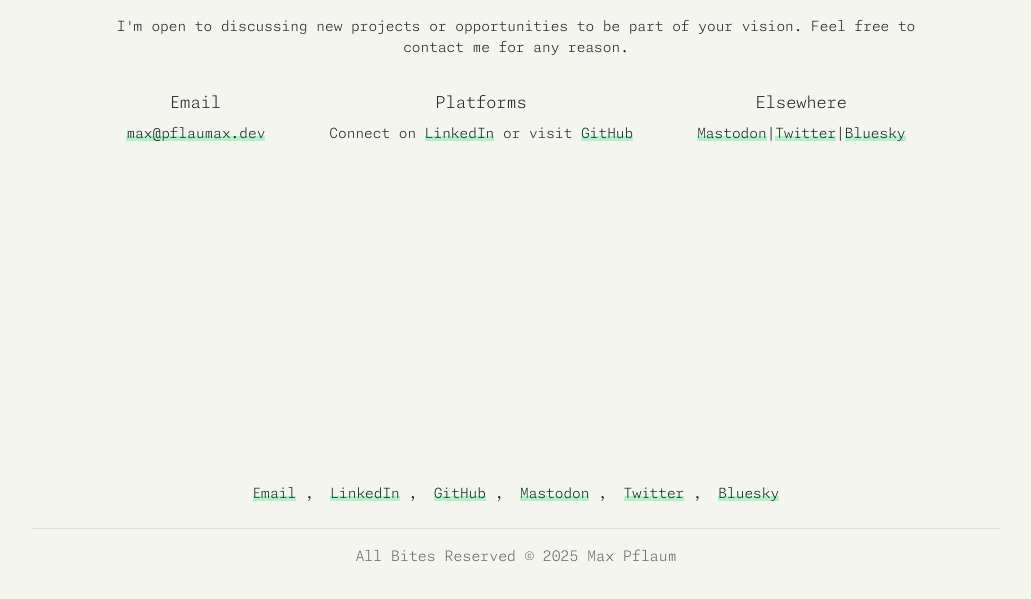
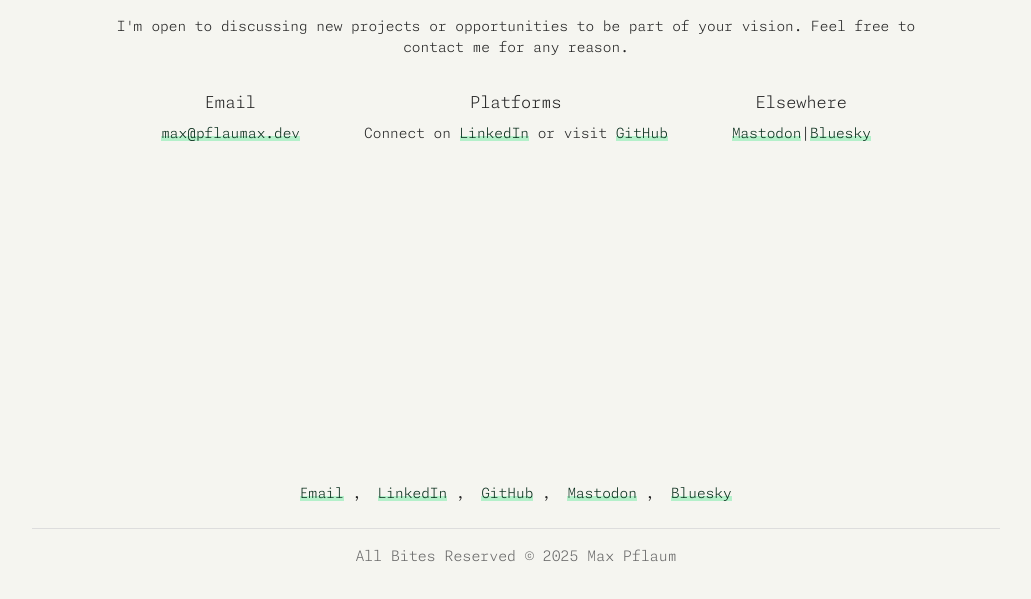
Before and after one commit to pflaumax/personal_website, a Django app: page /contact/ in a window 1280 px wide. Shown: the part 201-800 px from the top of the page, without its empty margins (124-1155 px from the left). Run offline with Django 5.2, Linux system fonts and the light colour scheme; data comes from the database, SQL or seed files in the repository; parts of the project's set-up code (start-up, migrations or seed data) failed here and were passed over.

Commit message:
remove links

```diff
--- a/website_app/templates/website_app/base.html
+++ b/website_app/templates/website_app/base.html
@@ -52,9 +52,6 @@
             <a href="https://hachyderm.io/@fau" target="_blank" rel="noopener noreferrer">Mastodon</a>
           </li>
           <li class="inline-list-item">
-            <a href="https://x.com/pflaumax" target="_blank" rel="noopener noreferrer">Twitter</a>
-          </li>
-          <li class="inline-list-item">
             <a href="https://bsky.app/profile/pflaumax.dev" target="_blank" rel="noopener noreferrer">Bluesky</a>
           </li>
 
--- a/website_app/templates/website_app/contact.html
+++ b/website_app/templates/website_app/contact.html
@@ -18,7 +18,7 @@
 
     <div class="contact-method">
       <h3>Elsewhere</h3>
-      <a href="https://fosstodon.org/@pflaumax" target="_blank" rel="noopener noreferrer" class="contact-link">Mastodon</a>|<a href="https://x.com/pflaumax" target="_blank" rel="noopener noreferrer" class="contact-link">Twitter</a>|<a href="https://bsky.app/profile/pflaumax.dev" target="_blank" rel="noopener noreferrer" class="contact-link">Bluesky</a>
+      <a href="https://fosstodon.org/@pflaumax" target="_blank" rel="noopener noreferrer" class="contact-link">Mastodon</a>|<a href="https://bsky.app/profile/pflaumax.dev" target="_blank" rel="noopener noreferrer" class="contact-link">Bluesky</a>
     </div>
   </div>
 
```
